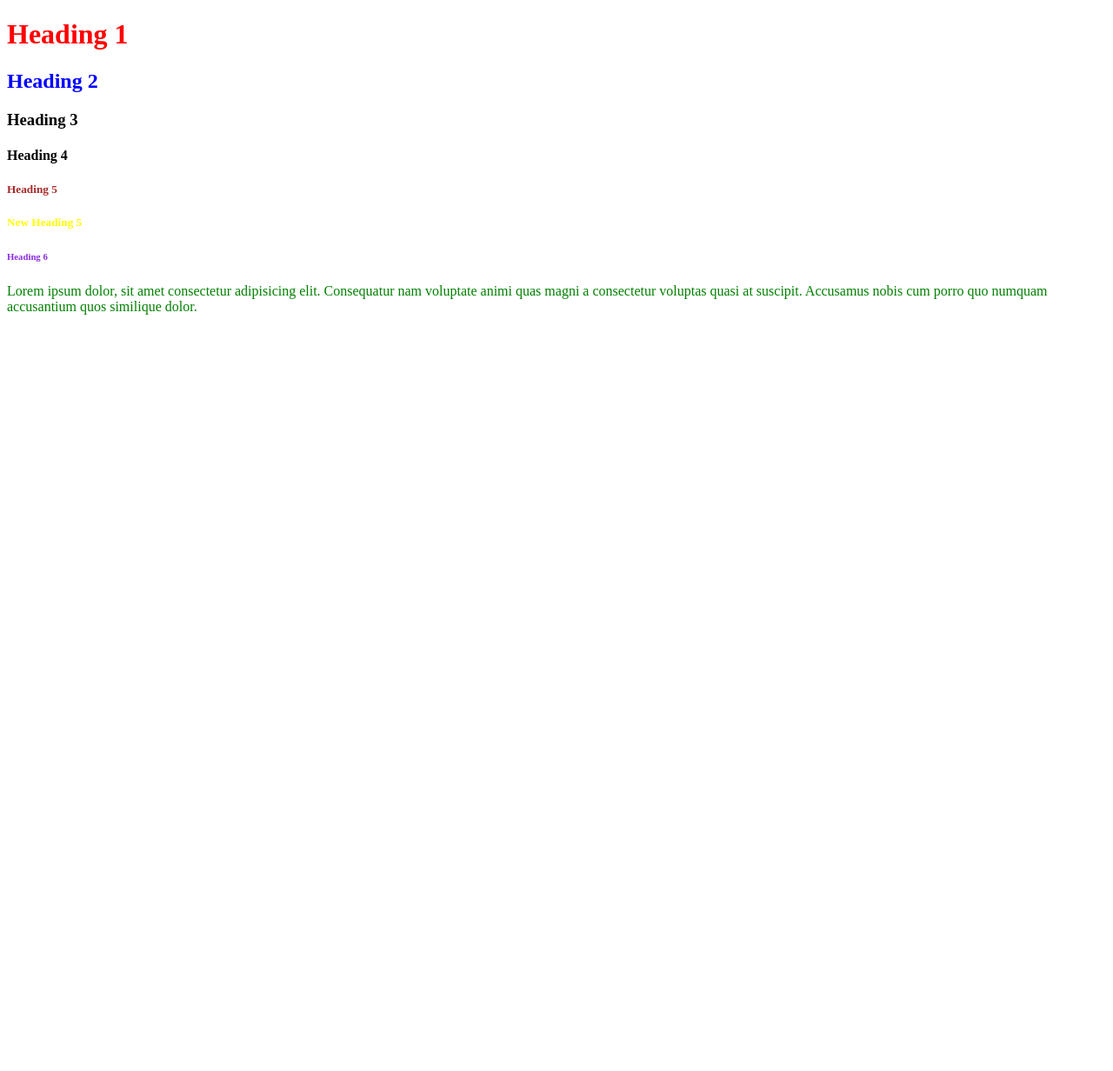
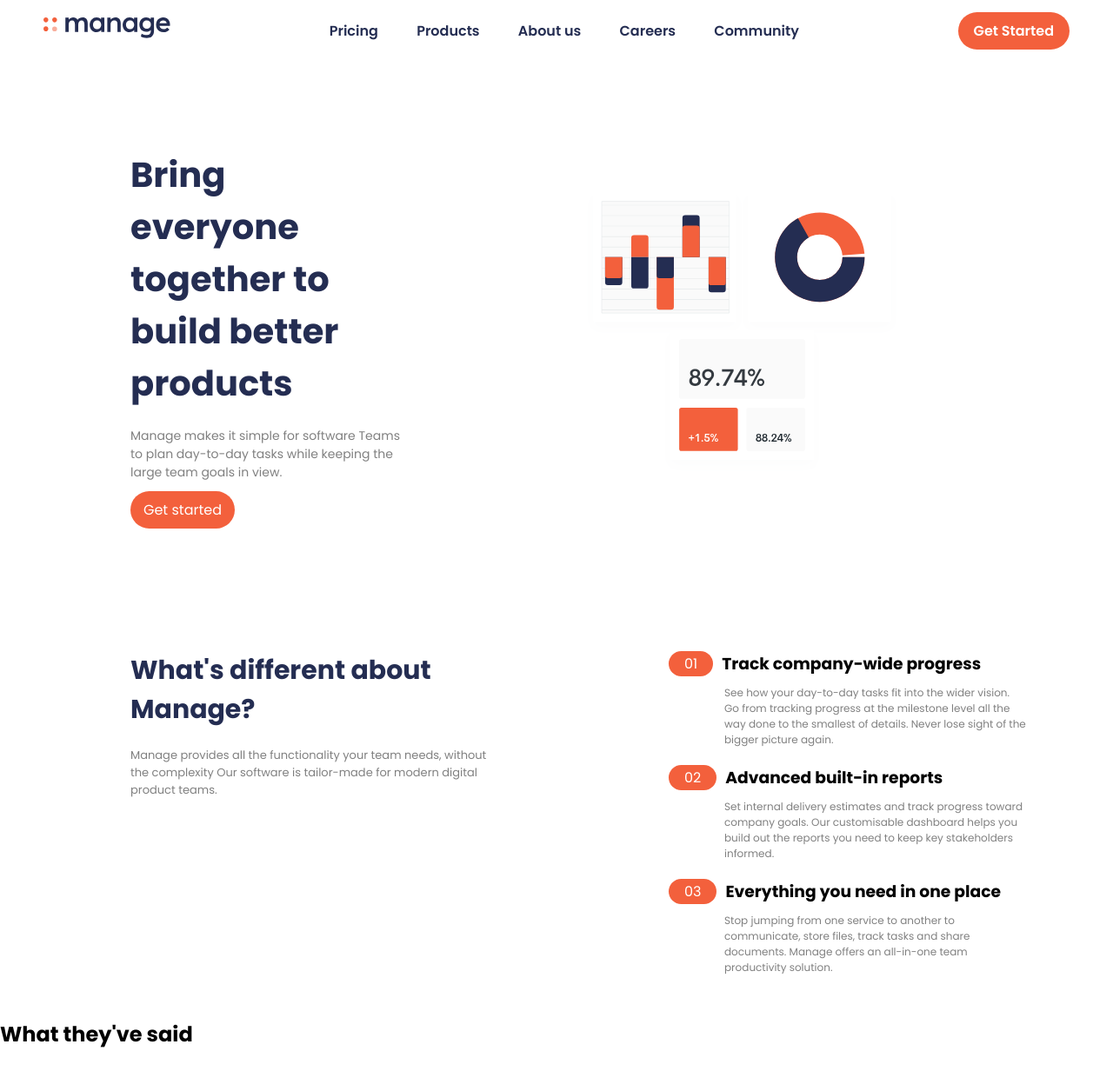
Before and after one commit to zinnycode/web1class, a plain HTML site: page index.html in a window 1280 px wide. Shown: the whole page at 87% size. Before the commit the page ends 800 px from the top, so only its background shows below. Drawn offline with Linux system fonts and the light colour scheme.

Commit message:
created files and started project

```diff
--- a/CSS/style.css
+++ b/CSS/style.css
@@ -10,14 +10,128 @@ for id use (#)
 
 */
 
-h5{
-    color: brown;
+*{
+    padding: 0;
+    margin: 0;
+    box-sizing: border-box;
+    font-family: 'Poppins', sans-serif;
 }
 
-.myH5{
-    color: yellow;
+a{
+    text-decoration: none;
 }
 
-#h6Id{
-    color: blueviolet;
+
+#nav{
+    display: flex;
+    align-items: center;
+    justify-content:space-between;
+    /* padding-top: 20px;
+    padding-bottom: 20px;
+    padding-right: 50px;
+    padding-left: 50px; */
+
+    padding: 20px 50px;
+
 }
+
+.navlinks a{
+    color: #242d52;
+    margin: 0 20px;
+    font-weight: 600;
+}
+
+.getStartedButton a{
+    color: #fff;
+    background-color: #F3603C;
+    padding: 10px 18px;
+    border-radius: 50px;
+    font-weight: 600;
+}
+
+#twocolumn{
+    display: flex;
+    align-items: center;
+    justify-content: space-between;
+    padding: 100px 150px 50px 150px;
+
+}
+.letter{
+    width: 40%;
+    margin-right: 13rem;
+}
+
+.letter h1 {
+    font-size: 40px;
+    color: #242d52;
+    margin-bottom: 20px;
+}
+
+.letter p {
+    font-size: 14px;
+    color: gray;
+    margin-bottom: 20px;
+}
+.letter a {
+    color: #fff;
+    background-color: #F3603C;
+    padding: 10px 15px;
+    border-radius: 50px;
+
+}
+
+.rightimage img{
+    width: 80%;
+
+}
+#secondsection{
+    display: flex;
+    align-content: center;
+    justify-content: space-between;
+    padding:  100px 100px 50px 150px;
+
+}
+
+.letteronly{
+    width: 100%;
+    margin-right: 13rem;
+}
+
+.letteronly h1{
+    font-size: 30px;
+    color: #242d52;
+    margin-bottom: 20px;
+}
+
+.letteronly p{
+    font-size: 13px;
+    color: gray;
+
+}
+
+.nosletters {
+    width: 100%;
+}
+
+.nosletters .p1{
+    padding: 2px 18px;
+    background-color: #F3603C;
+    color: #fff;
+    border-radius: 50px;
+
+}
+
+.nosletters h3{
+    margin-left: 10px;
+}
+
+.nosletters .p2{
+    margin-left: 4rem;
+    font-size: 12px;
+    margin-top: 10px;
+    color: gray;
+}
+
+.pandh3{
+    display: flex;
+}
--- a/index.html
+++ b/index.html
@@ -1,66 +1,134 @@
 <!DOCTYPE html>
 <html lang="en">
 <head>
-    <meta charset="UTF-8">
-    <meta http-equiv="X-UA-Compatible" content="IE=edge">
-    <meta name="viewport" content="width=device-width, initial-scale=1.0">
-    <title>My site</title>
-    <link rel="stylesheet" href="/CSS/style.css">
+    <meta charset="UTF-8"/>
+    <meta http-equiv="X-UA-Compatible" content="IE=edge"/>
+    <meta name="viewport" content="width=device-width, initial-scale=1.0"/>
+    <title>Document</title>
+    <link rel="preconnect" href="https://fonts.googleapis.com">
+    <link rel="preconnect" href="https://fonts.gstatic.com" crossorigin>
+    <link href="https://fonts.googleapis.com/css2?family=Poppins:wght@400;500;600;700&display=swap" rel="stylesheet">
+    <link rel="stylesheet" href="/CSS/style.css"/>
 </head>
+<body>
+    <!-- NAV SECTION -->
+    <section id="nav">
+        <div>
+            <a href="#">
+                <img src="/Images/logo.svg" alt="logo" />
+            </a>
+        </div>
 
-<body>
+        <div class="navlinks">
+            <a href="#">Pricing</a>
+            <a href="#">Products</a>
+            <a href="#">About us</a>
+            <a href="#">Careers</a>
+            <a href="#">Community</a>
+        </div>
 
-    <h1 style="color: red;">
-        Heading 1
-    </h1>
+        <div class="getStartedButton">
+            <a href="#">Get Started</a>
+        </div>
+    </section>
 
-    <h2 style="color: blue;">
-        Heading 2
-    </h2>
+    <!-- TWO COLUMN SECTION -->
+    <Section id="twocolumn">
+        <div class="letter">
+            <h1>Bring everyone together to build better products</h1>
+            <p> Manage makes it simple for software Teams to plan
+                day-to-day tasks while keeping the
+                large team goals in view.
+            </p>
+            <a href="#">Get started</a>
 
-    <h3>
-        Heading 3
-    </h3>
+        </div>
 
-    <h4>
-        Heading 4
-    </h4>
+        <div class="rightimage">
+            <img src="/Images/illustration-intro.svg" alt="">
 
-    <h5>
-        Heading 5
-    </h5>
+        </div>
 
-    <h5 class="myH5">
-        New Heading 5
-    </h5>
+    </Section>
 
-    <h6 id="h6Id">
-        Heading 6
-    </h6>
+   <!-- SECOND SECTION -->
+   <section id="secondsection">
+    <div class="letteronly">
+        <h1>
+            What's different about Manage?
+        </h1>
+        <p>
+            Manage provides all the functionality
+            your team needs, without the complexity
+            Our software is tailor-made for modern digital product teams.
+        </p>
+
+    </div>
+    <div class="nosletters">
+        <div>
+            <div class="pandh3">
+                <p class="p1">
+                    01
+                </p>
+                <h3>
+                    Track company-wide progress
+                </h3>
+            </div>
+            <p class="p2">
+                See how your day-to-day tasks fit into the wider vision.
+                Go from tracking progress at the milestone level all the way done to the smallest of details.
+                Never lose sight of the bigger picture again.
+            </p>
+        </div>
+
+        <div style="margin: 20px 0;">
+            <div class="pandh3">
+                <p class="p1">
+                    02
+                </p>
+                <h3>
+                    Advanced built-in reports
+                </h3>
+            </div>
+            <p class="p2">
+                Set internal delivery estimates and track progress toward company goals.
+                 Our customisable dashboard helps you build out the reports you need
+                  to keep key stakeholders informed.
+            </p>
+        </div>
+
+        <div>
+            <div class="pandh3">
+                <p class="p1">
+                    03
+                </p>
+                <h3>
+                    Everything you need in one place
+                </h3>
+            </div>
+            <p class="p2">
+                Stop jumping from one service to another to communicate,
+                 store files, track tasks and share documents.
+                 Manage offers an all-in-one team productivity solution.
+            </p>
+        </div>
 
 
-    <!-- paragraph section -->
-    <p style="color: green;">
-        Lorem ipsum dolor, sit amet consectetur adipisicing elit.
-        Consequatur nam voluptate animi quas magni a consectetur
-        voluptas quasi at suscipit. Accusamus nobis cum porro quo
-        numquam accusantium quos similique dolor.
-    </p>
+    </div>
 
+   </section>
 
-
-
-
-
-
-
-
-
-
-
-
-
-
+   <!-- THIRD SECTION -->
+   <section id="3section">
+<div class="line1">
+<h2>
+    What they've said
+</h2>
+</div>
+<div class="img1">
+<img src="" alt="">
+</div>
+   </section>
 
 
 </body>
```
Also changed, not shown: Images/illustration-intro.svg (added), Images/logo.svg (added).
